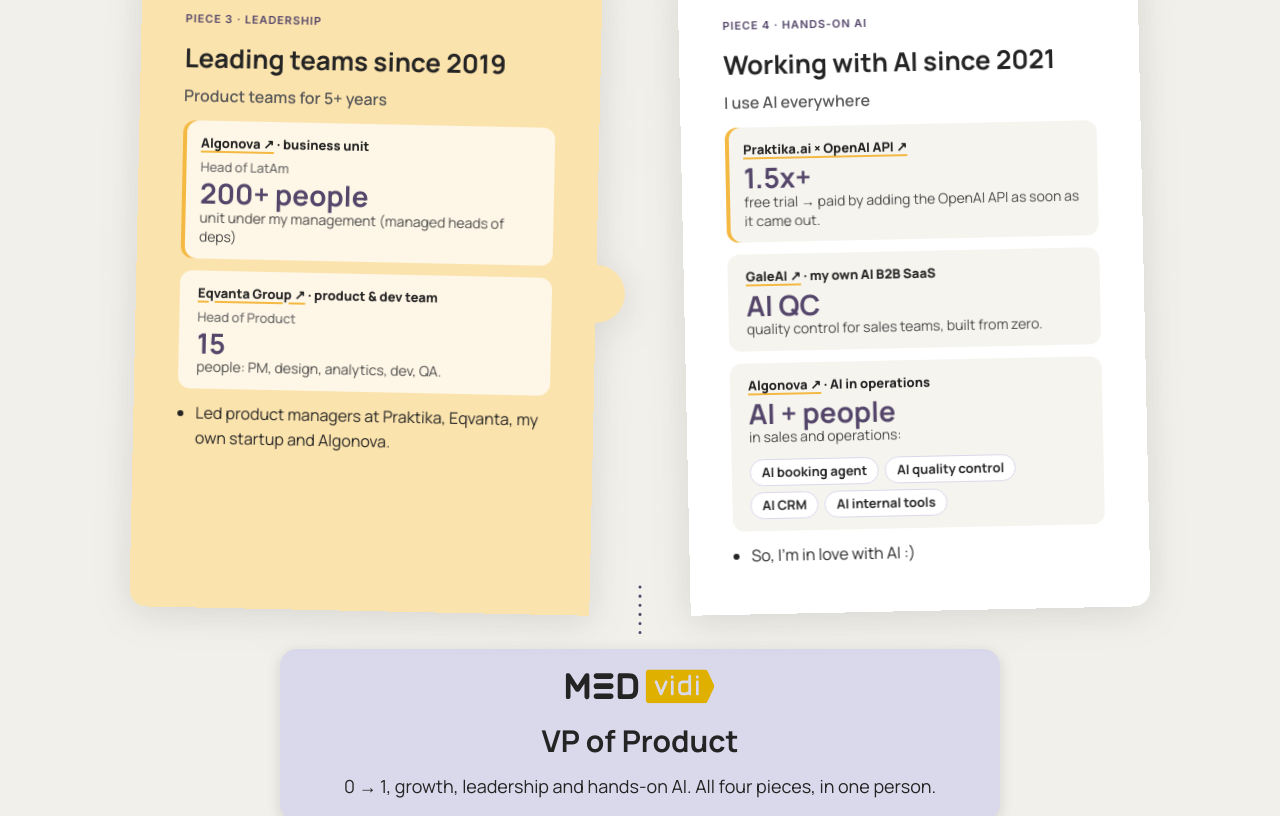
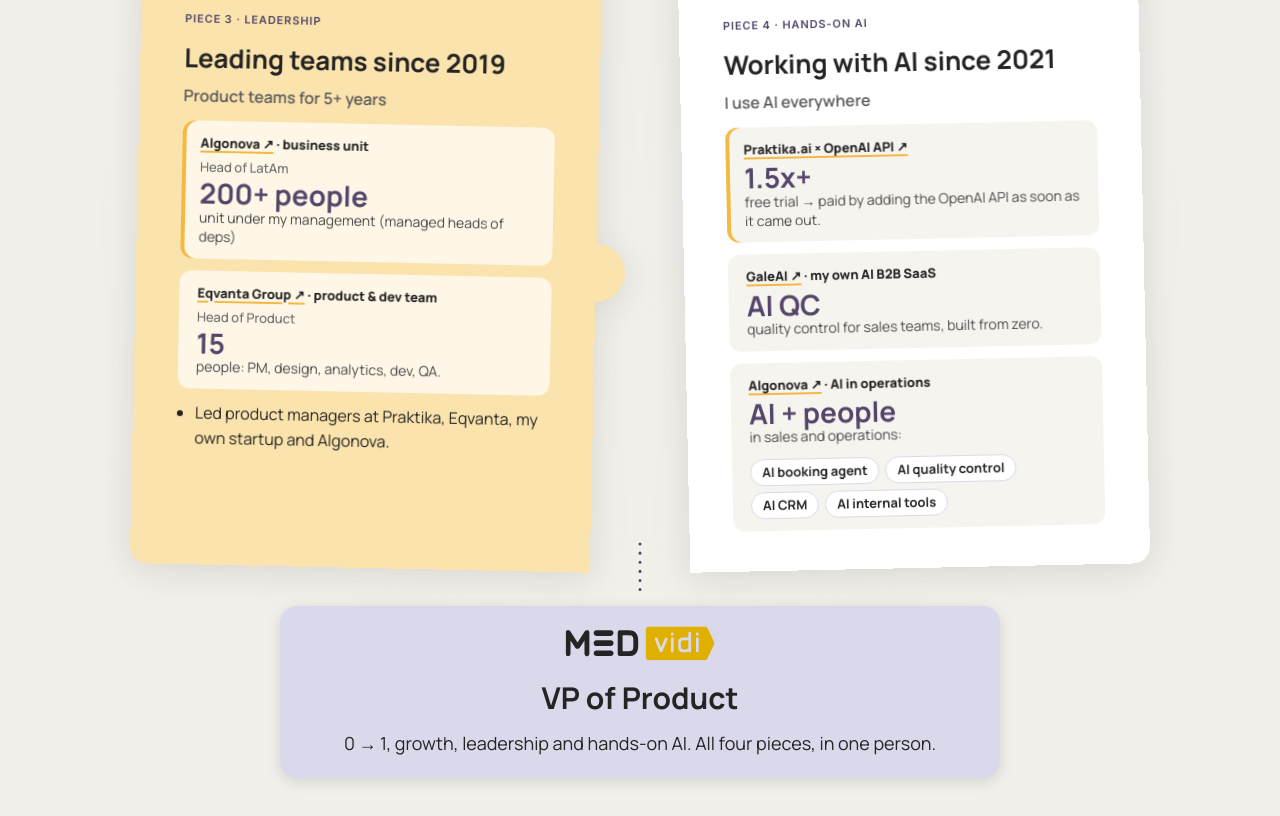
Before and after one commit to pavelkokora-oss/pavel-x-medvidi, a plain HTML site: page index.html in a window 1280 px wide. Shown: the part 1567-2383 px from the top of the page. Drawn offline with Linux system fonts and the light colour scheme.

Commit message:
Remove 'in love with AI' line
Co-Authored-By: Claude Opus 5.5 <noreply@anthropic.com>

```diff
--- a/index.html
+++ b/index.html
@@ -399,7 +399,7 @@
         <span class="half-tag">Piece 4 · Hands-on AI</span>
         <h3>Working with AI since 2021</h3>
         <p class="half-role">I use AI everywhere</p><div class="half-num multi hl"><small><a class="half-link" href="https://praktika.ai/" target="_blank" rel="noopener">Praktika.ai × OpenAI API ↗</a></small><b>1.5x+</b><span>free trial → paid by adding the OpenAI API as soon as it came out.</span></div><div class="half-num multi"><small><a class="half-link" href="https://galeai-app.github.io/" target="_blank" rel="noopener">GaleAI ↗</a> · my own AI B2B SaaS</small><b>AI QC</b><span>quality control for sales teams, built from zero.</span></div><div class="half-num multi"><small><a class="half-link" href="https://algonova.com/" target="_blank" rel="noopener">Algonova ↗</a> · AI in operations</small><b>AI + people</b><span>in sales and operations:</span><ul class="half-num-pts"><li>AI booking agent</li><li>AI quality control</li><li>AI CRM</li><li>AI internal tools</li></ul></div>
-        <ul><li>So, I&#x27;m in love with AI :)</li></ul>
+        <ul></ul>
       </div>
     </div>
     <svg class="half-arrows" viewBox="0 0 1000 150" preserveAspectRatio="none" aria-hidden="true">
```
